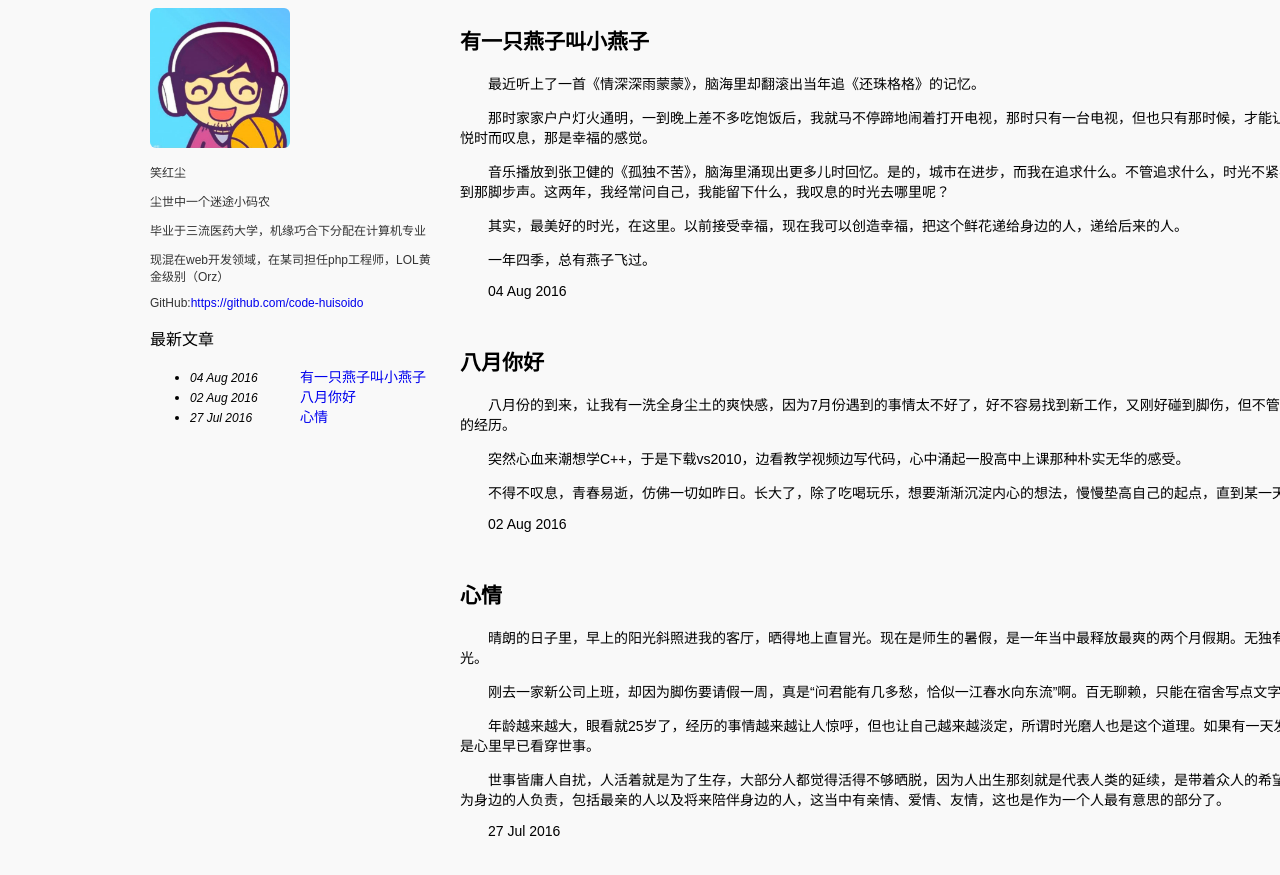
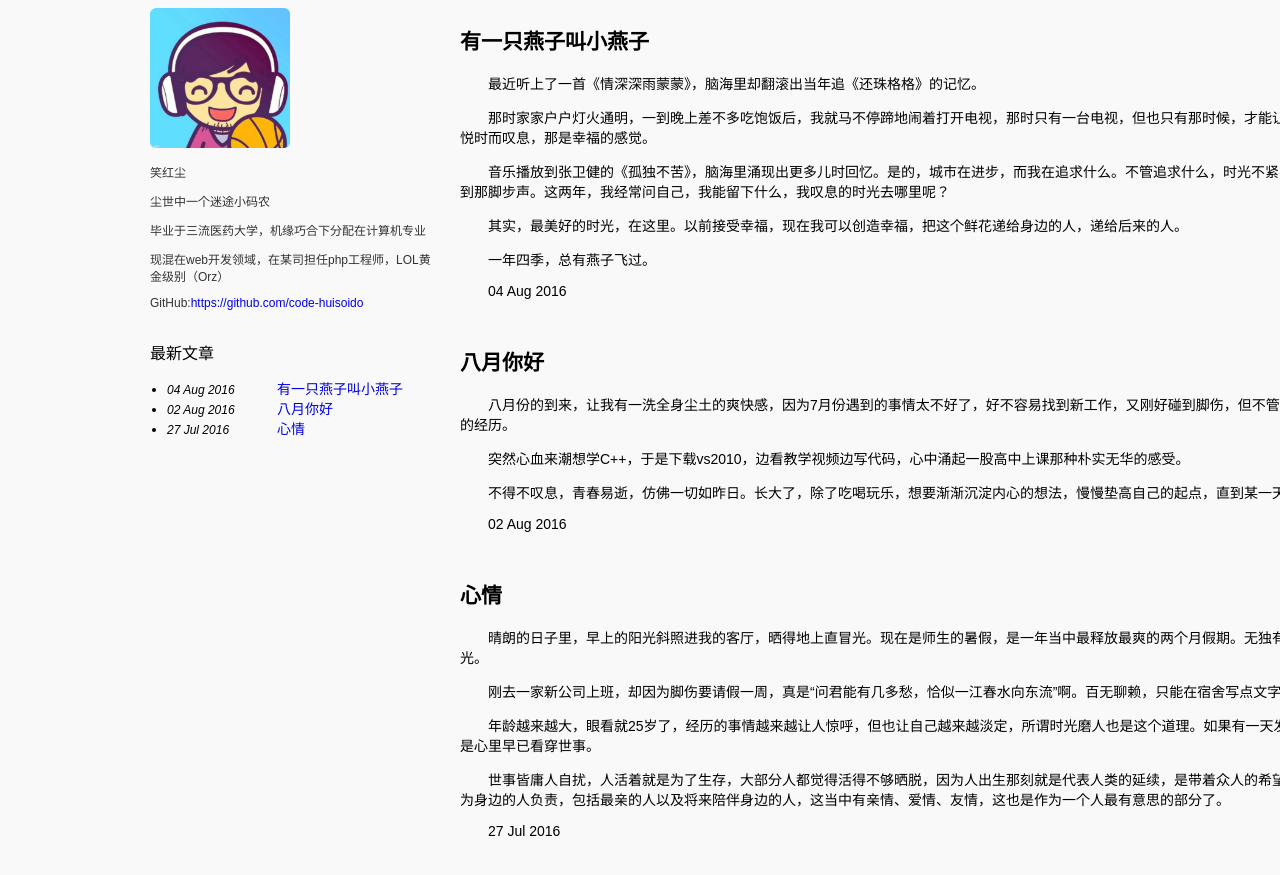
Before and after one commit to code-huisoido/myblog, a Jekyll site: the page built from index.html, in a window 1280 px wide. Shown: the top 875 px of the page. Built offline with Jekyll 4.4.1, drawn with Linux system fonts in a browser that asks for light colours.

Commit message:
modified css

```diff
--- a/css/page.css
+++ b/css/page.css
@@ -52,7 +52,12 @@ img{
 	font-size:1.2rem;
 	color:#333;
 }
-
+.left_menu .article_list{
+	margin-top:30px;
+}
+.left_menu ul{
+	padding-left: 17px;
+}
 
 #content .right_content{
 	float:right;
--- a/index.html
+++ b/index.html
@@ -15,7 +15,7 @@ title: 笑红尘
 			</label>
 		</div>
 		<div class="article_list">
-			<p class="first_title">最新文章</p>
+			<label class="first_title">最新文章</label>
 			<ul>
 				{% for post in site.posts %}
 				<li>
```
